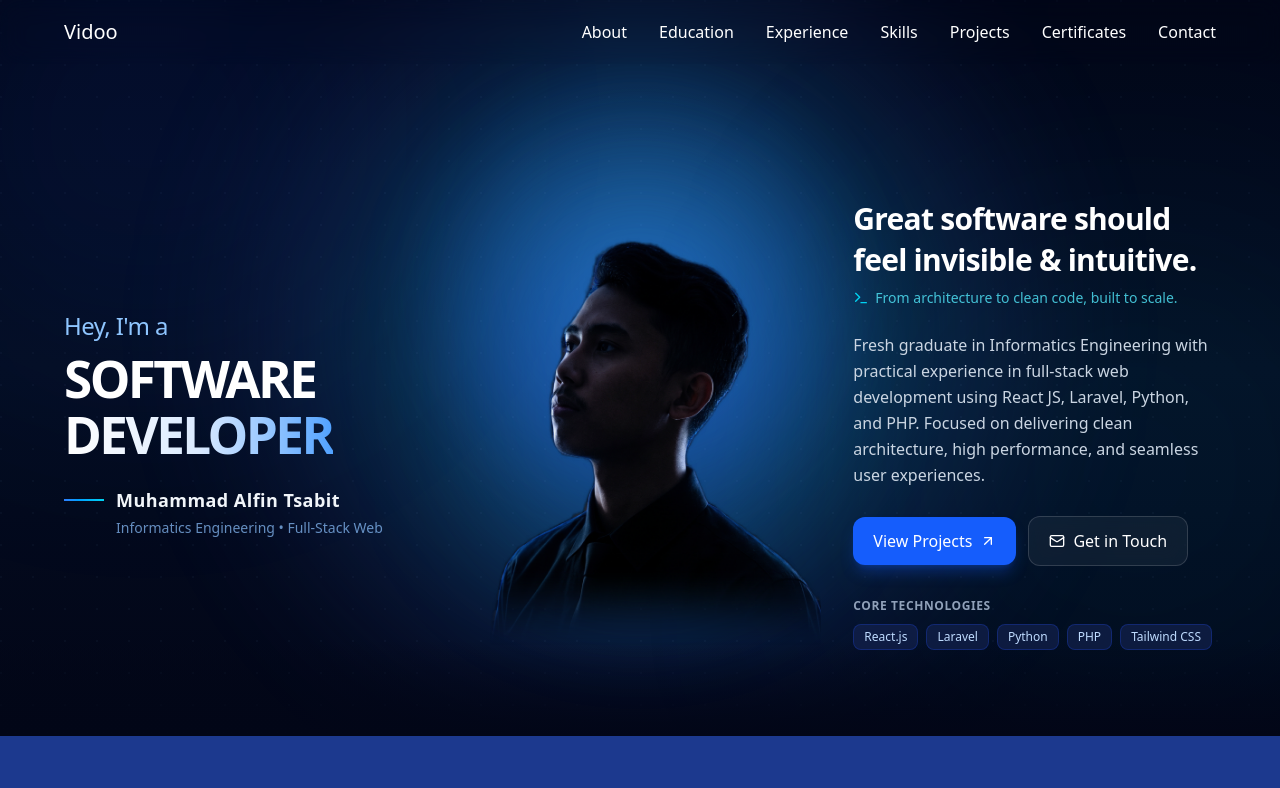
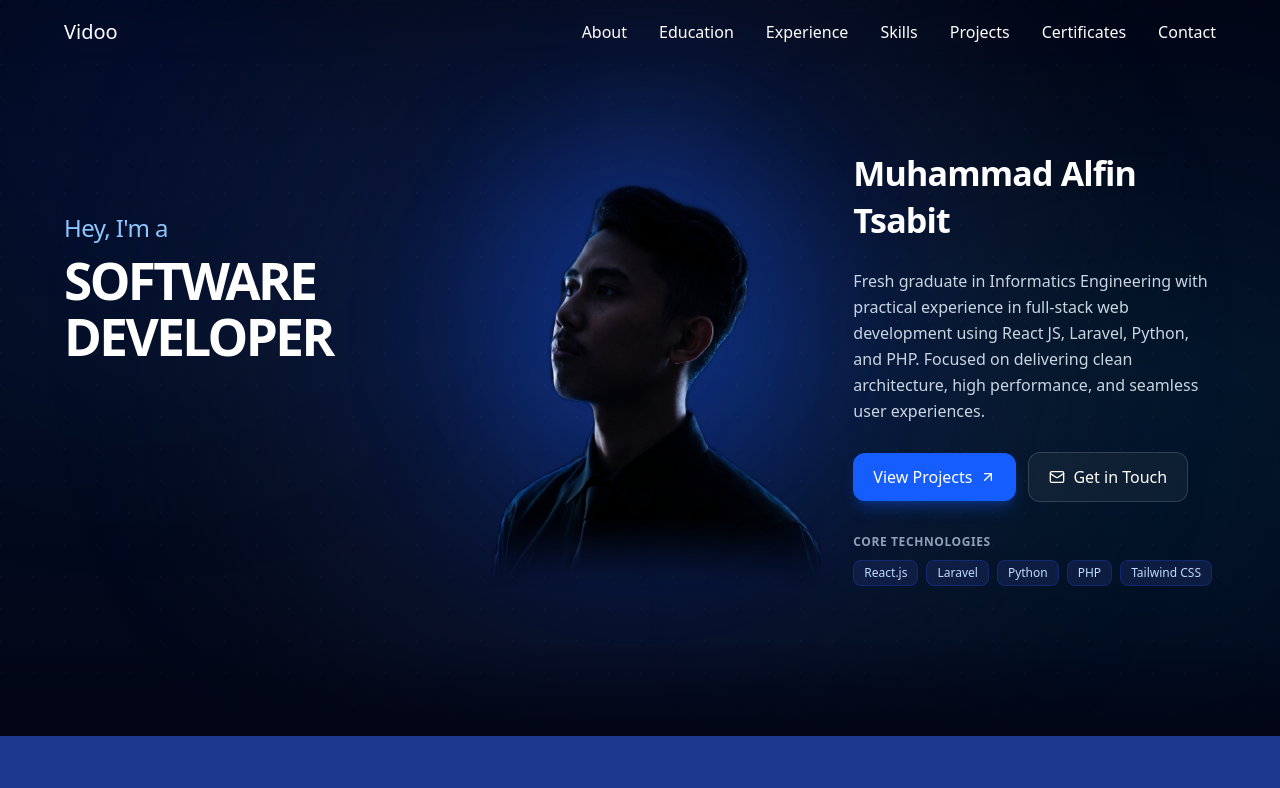
Before and after one commit to vidoonoth/personal-app, a React (Vite) app: page / in a window 1280 px wide. Shown: the top 788 px of the page. Built offline with nearby package versions, Linux system fonts and the light colour scheme.

Commit message:
feat: add Hero component with dynamic background and layout

```diff
--- a/src/components/Hero.jsx
+++ b/src/components/Hero.jsx
@@ -3,26 +3,26 @@ import { ArrowUpRight, Mail, Sparkles, Terminal } from "lucide-react";
 
 const Hero = () => {
   return (
-    <section className="relative min-h-[calc(100vh-4rem)] flex items-center justify-center overflow-hidden bg-[#030712] px-6 pt-24 pb-12 lg:px-12 lg:pt-28 lg:pb-0 xl:px-16">
+    <section className="relative min-h-[calc(100vh-4rem)] flex items-center justify-center overflow-hidden bg-[#030712] px-6 py-16 lg:px-12 lg:py-16 xl:px-16">
       {/* Dynamic Deep Blue & Black Gradient Atmosphere */}
       {/* 1. Base Dark Midnight Tone */}
       <div className="absolute inset-0 bg-gradient-to-b from-[#020617] via-[#040d21] to-[#020617] pointer-events-none" />
 
-      {/* 2. Core Radial Glow directly behind Alfin's silhouette - Matching reference composition */}
+      {/* 2. Core Radial Glow directly behind Alfin's silhouette - Darker, richer midnight navy glow */}
       <div
-        className="absolute top-[45%] left-1/2 -translate-x-1/2 -translate-y-1/2 w-[550px] h-[550px] sm:w-[700px] sm:h-[700px] lg:w-[850px] lg:h-[850px] rounded-full pointer-events-none blur-3xl opacity-95"
+        className="absolute top-[45%] left-1/2 -translate-x-1/2 -translate-y-1/2 w-[600px] h-[600px] sm:w-[750px] sm:h-[750px] lg:w-[950px] lg:h-[950px] rounded-full pointer-events-none blur-3xl opacity-90"
         style={{
           background:
-            "radial-gradient(circle at 50% 50%, rgba(37, 99, 235, 0.65) 0%, rgba(14, 116, 144, 0.45) 30%, rgba(30, 58, 138, 0.25) 55%, transparent 75%)",
+            "radial-gradient(circle at 50% 50%, rgba(29, 78, 216, 0.38) 0%, rgba(30, 58, 138, 0.28) 35%, rgba(15, 23, 42, 0.45) 60%, transparent 80%)",
         }}
       />
 
-      {/* 3. Intense Inner Spotlight behind the head */}
+      {/* 3. Subtle Inner Spotlight behind the head - Softened & darker */}
       <div
-        className="absolute top-[38%] left-1/2 -translate-x-1/2 -translate-y-1/2 w-[300px] h-[300px] sm:w-[420px] sm:h-[420px] rounded-full pointer-events-none blur-2xl opacity-80"
+        className="absolute top-[40%] left-1/2 -translate-x-1/2 -translate-y-1/2 w-[280px] h-[280px] sm:w-[380px] sm:h-[380px] rounded-full pointer-events-none blur-2xl opacity-60"
         style={{
           background:
-            "radial-gradient(circle, rgba(56, 189, 248, 0.4) 0%, rgba(37, 99, 235, 0.2) 60%, transparent 100%)",
+            "radial-gradient(circle, rgba(37, 99, 235, 0.25) 0%, rgba(30, 58, 138, 0.15) 60%, transparent 100%)",
         }}
       />
 
@@ -52,7 +52,7 @@ const Hero = () => {
             initial={{ opacity: 0, x: -30 }}
             animate={{ opacity: 1, x: 0 }}
             transition={{ duration: 0.7, ease: "easeOut" }}
-            className="flex flex-col justify-center lg:col-span-4 text-left z-20"
+            className="flex flex-col justify-center lg:self-center lg:-translate-y-16 xl:-translate-y-20 lg:col-span-4 text-left z-20"
           >
             {/* Top Greeting */}
             <p className="text-blue-300 font-medium text-lg sm:text-xl lg:text-2xl tracking-tight mb-2">
@@ -62,21 +62,10 @@ const Hero = () => {
             {/* Massive Bold Title - Exactly matching reference weight */}
             <h1 className="text-5xl sm:text-6xl md:text-7xl lg:text-[66px] xl:text-[80px] font-black text-white tracking-tighter leading-[0.9] uppercase">
               Software<br />
-              <span className="text-transparent bg-clip-text bg-gradient-to-r from-white via-blue-100 to-blue-400">
+              <span className="text-white bg-clip-text">
                 Developer
               </span>
             </h1>
-
-            {/* Name & Title Accent */}
-            <div className="mt-6 flex items-center gap-3">
-              <div className="h-0.5 w-10 bg-gradient-to-r from-blue-500 to-cyan-400" />
-              <p className="text-base sm:text-lg font-bold text-slate-100 tracking-wide">
-                Muhammad Alfin Tsabit
-              </p>
-            </div>
-            <p className="mt-1 text-xs sm:text-sm text-blue-300/70 font-medium pl-13">
-              Informatics Engineering • Full-Stack Web
-            </p>
           </motion.div>
 
           {/* CENTER COLUMN: Portrait Cutout with Blue Backlight */}
@@ -87,7 +76,7 @@ const Hero = () => {
             className="relative flex items-center justify-center lg:col-span-4 z-10"
           >
             {/* Ambient Backlight Halo directly centered on head/torso */}
-            <div className="absolute inset-0 -top-6 mx-auto w-[90%] h-[90%] rounded-full bg-blue-500/25 blur-3xl -z-10 pointer-events-none" />
+            <div className="absolute inset-0 -top-6 mx-auto w-[90%] h-[90%] rounded-full bg-blue-600/15 blur-3xl -z-10 pointer-events-none" />
 
             <div className="relative w-full max-w-[340px] sm:max-w-[400px] md:max-w-[450px] lg:max-w-[500px]">
               <img
@@ -107,15 +96,11 @@ const Hero = () => {
             transition={{ duration: 0.7, delay: 0.3, ease: "easeOut" }}
             className="flex flex-col justify-center lg:col-span-4 z-20 space-y-6 text-left lg:py-12"
           >
-            {/* Statement / Philosophy matching reference right side */}
+            {/* Name */}
             <div>
-              <h2 className="text-2xl sm:text-3xl lg:text-[26px] xl:text-[30px] font-bold text-white tracking-tight leading-snug">
-                Great software should feel invisible & intuitive.
+              <h2 className="text-2xl sm:text-3xl lg:text-[28px] xl:text-[34px] font-bold text-white tracking-tight leading-snug">
+                Muhammad Alfin Tsabit
               </h2>
-              <p className="mt-2 text-xs sm:text-sm font-medium text-cyan-300/80 flex items-center gap-1.5">
-                <Terminal className="w-4 h-4 text-cyan-400 shrink-0" />
-                From architecture to clean code, built to scale.
-              </p>
             </div>
 
             {/* Description & Bio */}
```
